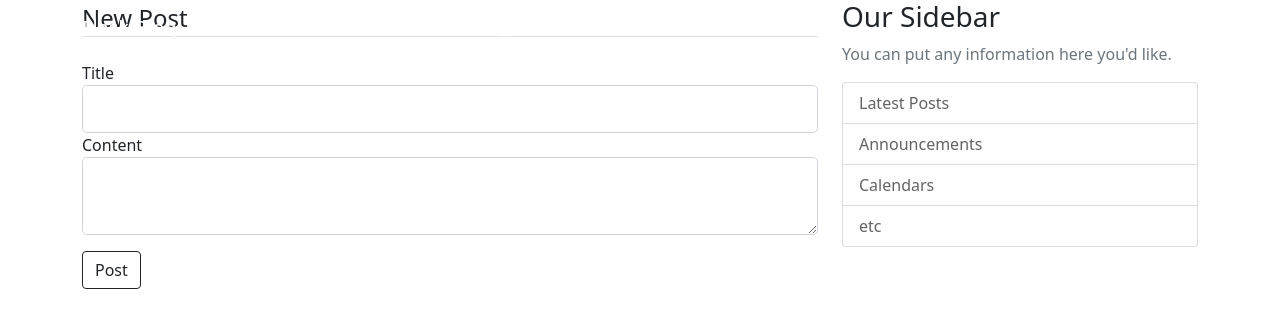
After one commit to amineketfi/flask-blog, a Flask app: page /post/new in a window 1280 px wide. The commit adds this page. Shown: the top 328 px of the page. Run offline with Flask 2, Linux system fonts and the light colour scheme; a user stored in the database is signed in; some libraries are stand-ins or nearby versions.

Commit message:
adding posts ..

```diff
--- a/flaskblog/forms.py
+++ b/flaskblog/forms.py
@@ -2,7 +2,7 @@ from wsgiref.validate import validator
 from flask_wtf import FlaskForm
 from flask_wtf.file import FileField, FileAllowed
 from flask_login import current_user
-from wtforms import StringField, PasswordField, SubmitField, BooleanField
+from wtforms import StringField, PasswordField, SubmitField, BooleanField, TextAreaField
 from wtforms.validators import DataRequired, Length, Email, EqualTo, ValidationError
 from flaskblog.models import User
 
@@ -59,3 +59,9 @@ class UpdateAccountFrom(FlaskForm):
             user = User.query.filter_by(email=email.data).first()
             if user:
                 raise ValidationError('email is taken. Please choose a different one')
+
+
+class PostForm(FlaskForm):
+    title = StringField('Title', validators=[DataRequired()])
+    content = TextAreaField('Content', validators=[DataRequired()])
+    submit = SubmitField('Post')
--- a/flaskblog/routes.py
+++ b/flaskblog/routes.py
@@ -2,32 +2,17 @@
 import os
 import secrets
 from PIL import Image
-from flask import render_template, url_for, redirect, flash, request
+from flask import render_template, url_for, redirect, flash, request, abort
 from flaskblog import app, db, bcrypt
-from flaskblog.forms import LoginForm, RegistrationFrom, UpdateAccountFrom
+from flaskblog.forms import LoginForm, RegistrationFrom, UpdateAccountFrom, PostForm
 from flaskblog.models import User, Post
 from flask_login import login_user, current_user, logout_user, login_required
-
-
-posts = [
-    {
-        'auther': 'Ilyes Sellam',
-        'title': 'Blog Post 1',
-        'content': 'This is my first flask app',
-        'date_posted': 'April 20, 2022'
-    },
-    {
-        'auther': 'Amine Ketfi',
-        'title': 'Blog Post 2',
-        'content': 'This is my first flask app me too',
-        'date_posted': 'April 21, 2022'
-    }
-]
 
 
 @app.route("/")
 @app.route("/home")
 def index():
+    posts = Post.query.all()
     return render_template('index.html', posts=posts, title="Home")
 
 
@@ -110,3 +95,55 @@ def account():
         'static', filename='profile_pics/' + current_user.image_file)
     return render_template('account.html', title='Account',
                             image_file=image_file, form=form)
+
+
+@app.route("/post/new", methods=['GET', 'POST'])
+@login_required
+def new_post():
+    form = PostForm()
+    if form.validate_on_submit():
+        post = Post(title=form.title.data, content=form.content.data, author=current_user)
+        db.session.add(post)
+        db.session.commit()
+        flash('Your post has been created!', 'success')
+        return redirect(url_for('index'))
+    return render_template('create_post.html', title='New Post',
+                           form = form, legend='New Post')
+
+@app.route("/post/<int:post_id>")
+def post(post_id):
+    post = Post.query.get_or_404(post_id)
+    return render_template('post.html', title=post.title, post=post)
+
+
+@app.route("/post/<int:post_id>/update", methods=['GET', 'POST'])
+@login_required
+def update_post(post_id):
+    post = Post.query.get_or_404(post_id)
+    if post.author != current_user:
+        abort(403)
+    form = PostForm()
+    if form.validate_on_submit():
+        post.title = form.title.data
+        post.content = form.content.data
+        db.session.commit()
+        flash('Your post has been updated!', 'success')
+        return redirect(url_for('post', post_id=post.id))
+    elif request.method == 'GET':
+        form.title.data = post.title
+        form.content.data = post.content
+    return render_template('create_post.html', title='Update Post',
+                           form = form, legend='Update Post')
+
+
+
+@app.route("/post/<int:post_id>/delete", methods=['POST'])
+@login_required
+def delete_post(post_id):
+    post = Post.query.get_or_404(post_id)
+    if post.author != current_user:
+        abort(403)
+    db.session.delete(post)
+    db.session.commit()
+    flash('Your post has been deleted!', 'success')
+    return redirect(url_for('index'))
--- /dev/null
+++ b/flaskblog/templates/create_post.html
@@ -0,0 +1,41 @@
+{% extends "layout.html" %}
+
+{% block content %}
+    <div class="content-section">
+        <form method="POST" action="">
+            {{ form.hidden_tag() }}
+            <fieldset class="form-group">
+                <legend class="border-bottom mb-4">{{ legend }}</legend>
+                <div class="form-group">
+                    {{ form.title.label (class="form-control-label") }}
+                    {% if form.title.errors %}
+                        {{ form.title(class="form-control form-control-lg is-invalid") }}
+                        <div class="invalid-feedback">
+                            {% for error in form.title.errors %}
+                                <span> {{ error }} </span>
+                            {% endfor %}
+                        </div>
+                    {% else: %}
+                        {{ form.title (class="form-control form-control-lg") }}
+                    {% endif %}
+                </div>
+                <div class="form-group">
+                    {{ form.content.label (class="form-control-label") }}
+                    {% if form.content.errors %}
+                        {{ form.content(class="form-control form-control-lg is-invalid") }}
+                            <div class="invalid-feedback">
+                                {% for error in form.content.errors %}
+                                    <span> {{ error }} </span>
+                                {% endfor %}
+                            </div>
+                    {% else: %}
+                        {{ form.content (class="form-control form-control-lg") }}
+                    {% endif %}
+                </div>
+            </fieldset>
+            <div class="form-group mt-3 mb-2">
+                {{ form.submit (class="btn btn-outline-dark") }}
+            </div>
+        </form>
+    </div>
+{% endblock content %}
--- a/flaskblog/templates/layout.html
+++ b/flaskblog/templates/layout.html
@@ -29,6 +29,7 @@
             <!-- Navbar Right Side -->
             <div class="navbar-nav">
               {% if current_user.is_authenticated %}
+                <a class="nav-item nav-link" href="{{ url_for('new_post') }}">New Post</a>
                 <a class="nav-item nav-link" href="{{ url_for('account') }}">Account</a>
                 <a class="nav-item nav-link" href="{{ url_for('logout') }}">logout</a>
               {% else %}
@@ -71,8 +72,6 @@
         </div>
       </main>
 
-    <script src="https://cdn.jsdelivr.net/npm/bootstrap@5.1.3/dist/js/bootstrap.bundle.min.js" integrity="sha384-ka7Sk0Gln4gmtz2MlQnikT1wXgYsOg+OMhuP+IlRH9sENBO0LRn5q+8nbTov4+1p" crossorigin="anonymous"></script>
-    <script src="https://cdn.jsdelivr.net/npm/@popperjs/core@2.10.2/dist/umd/popper.min.js" integrity="sha384-7+zCNj/IqJ95wo16oMtfsKbZ9ccEh31eOz1HGyDuCQ6wgnyJNSYdrPa03rtR1zdB" crossorigin="anonymous"></script>
-    <script src="https://cdn.jsdelivr.net/npm/bootstrap@5.1.3/dist/js/bootstrap.min.js" integrity="sha384-QJHtvGhmr9XOIpI6YVutG+2QOK9T+ZnN4kzFN1RtK3zEFEIsxhlmWl5/YESvpZ13" crossorigin="anonymous"></script>
-</body>
+      <script src="https://cdn.jsdelivr.net/npm/bootstrap@5.1.3/dist/js/bootstrap.bundle.min.js" integrity="sha384-ka7Sk0Gln4gmtz2MlQnikT1wXgYsOg+OMhuP+IlRH9sENBO0LRn5q+8nbTov4+1p" crossorigin="anonymous"></script>
+  </body>
 </html>
```
Also changed, not shown: flaskblog/templates/index.html (+7 -6 lines), flaskblog/templates/login.html (+7 -5 lines), flaskblog/templates/post.html (added, +23 -0 lines), flaskblog/site.db.
